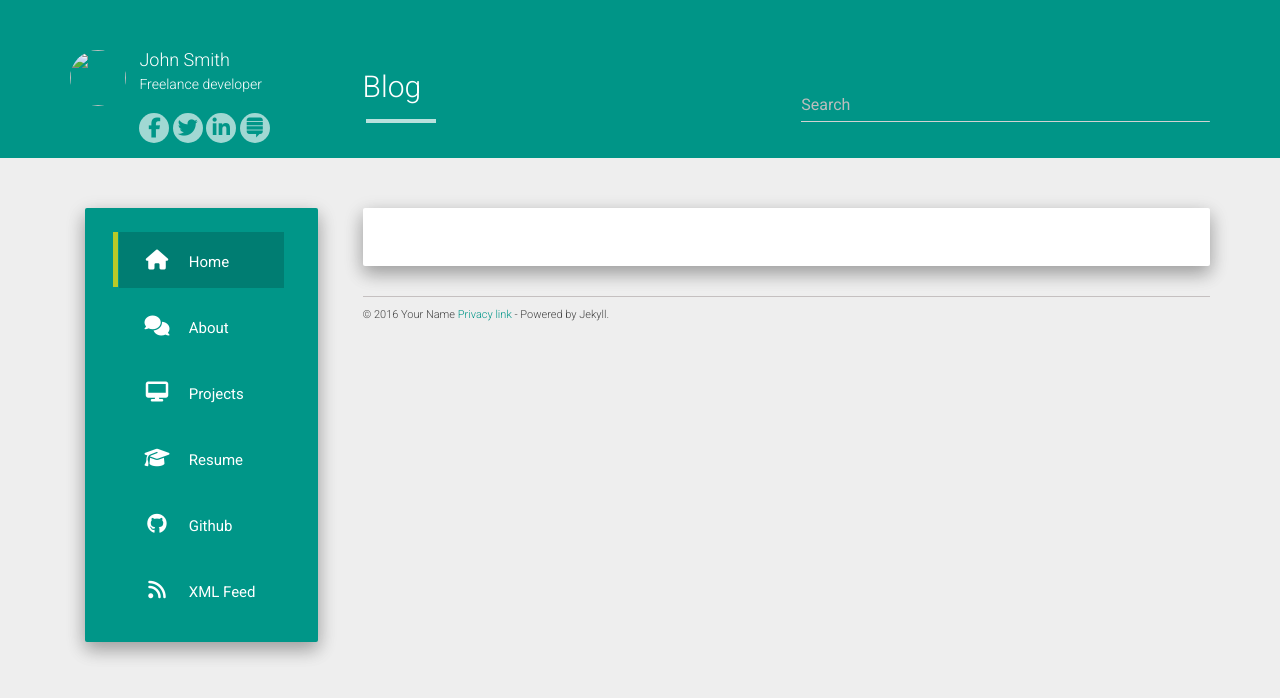
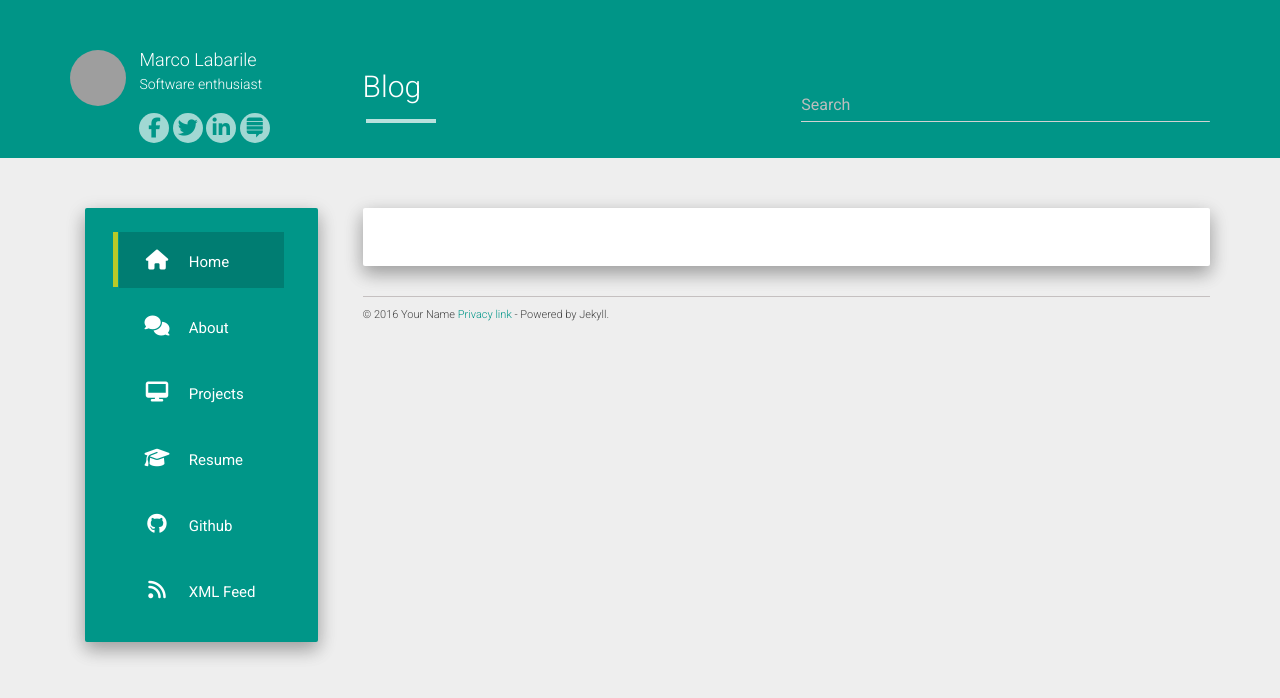
Before and after one commit to labarilem/labarilem.github.io, a Jekyll site: the page built from index.html, in a window 1280 px wide. Shown: the top 698 px of the page. Built offline with Jekyll 4.4.1, drawn with Linux system fonts in a browser that asks for light colours; nearby versions of some CDN libraries; the list of posts is cut into pages by our own code; grey boxes are pictures that could not be loaded.

Commit message:
added images

```diff
--- a/_config.yml
+++ b/_config.yml
@@ -1,16 +1,18 @@
-title: John Smith
-description: My Personal Blog
-author: John Smith
-logo: /hcz-jekyll-blog/static/img/avatar.png
-github: https://github.com/codeasashu
-about: Freelance developer
+title: Marco Labarile
+description: My Personal Website
+about: Software enthusiast
+author: Marco Labarile
 
-baseurl: ""
-url: ""
+logo: assets/images/profile.png
+
+github: https://github.com/labarilem/
+
+baseurl: https://marcolabarile.me/
+url: https://marcolabarile.me/
 
 allowsearch: true
 
-disqus_shortname: aboutashu
+#disqus_shortname: aboutashu
 google_analytics: UA-72862926-1
 
 share:
```
Also changed, not shown: assets/images/favicon-16x16.png (added), assets/images/favicon.ico (added), assets/images/profile.jpg (added).
